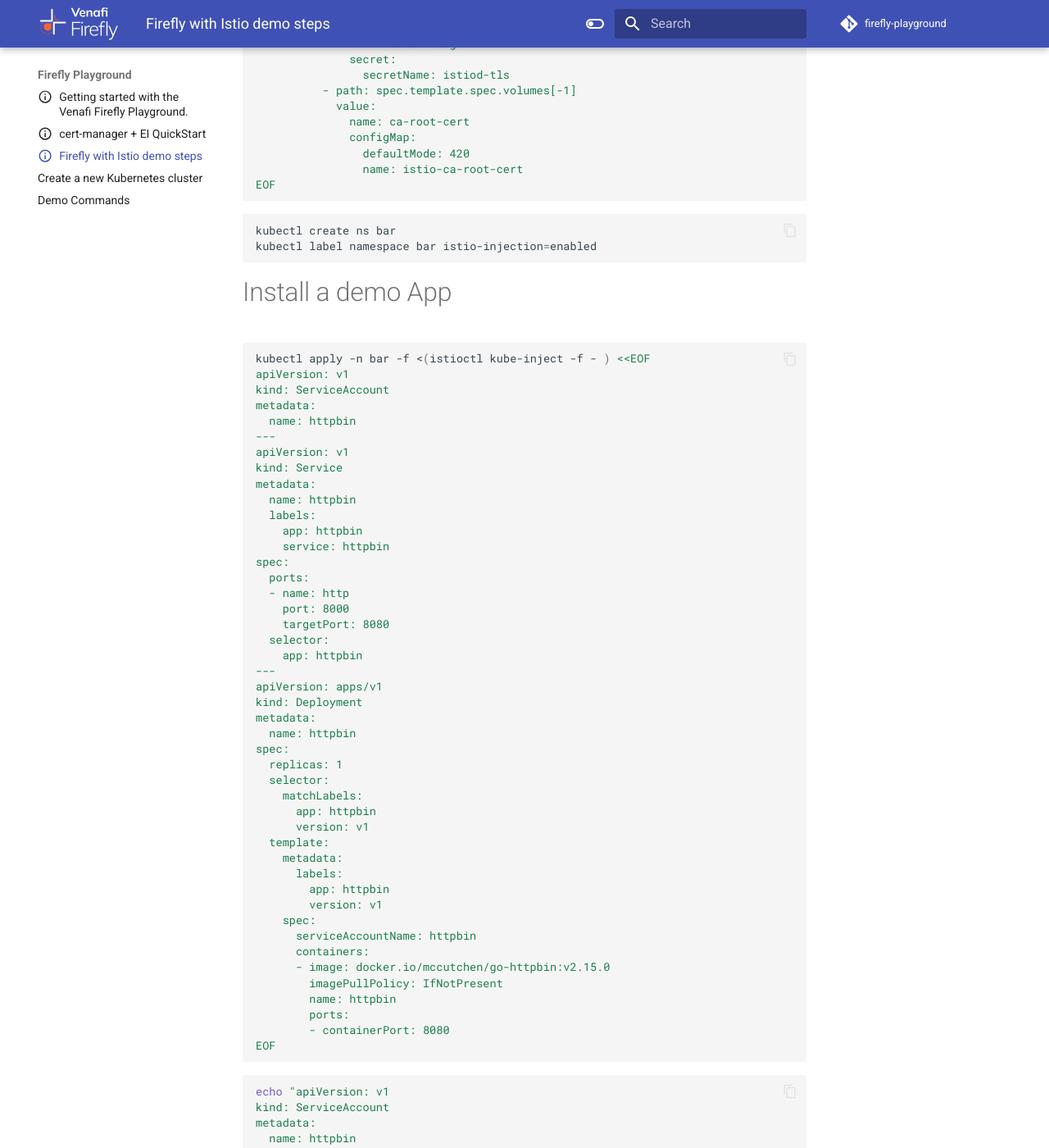
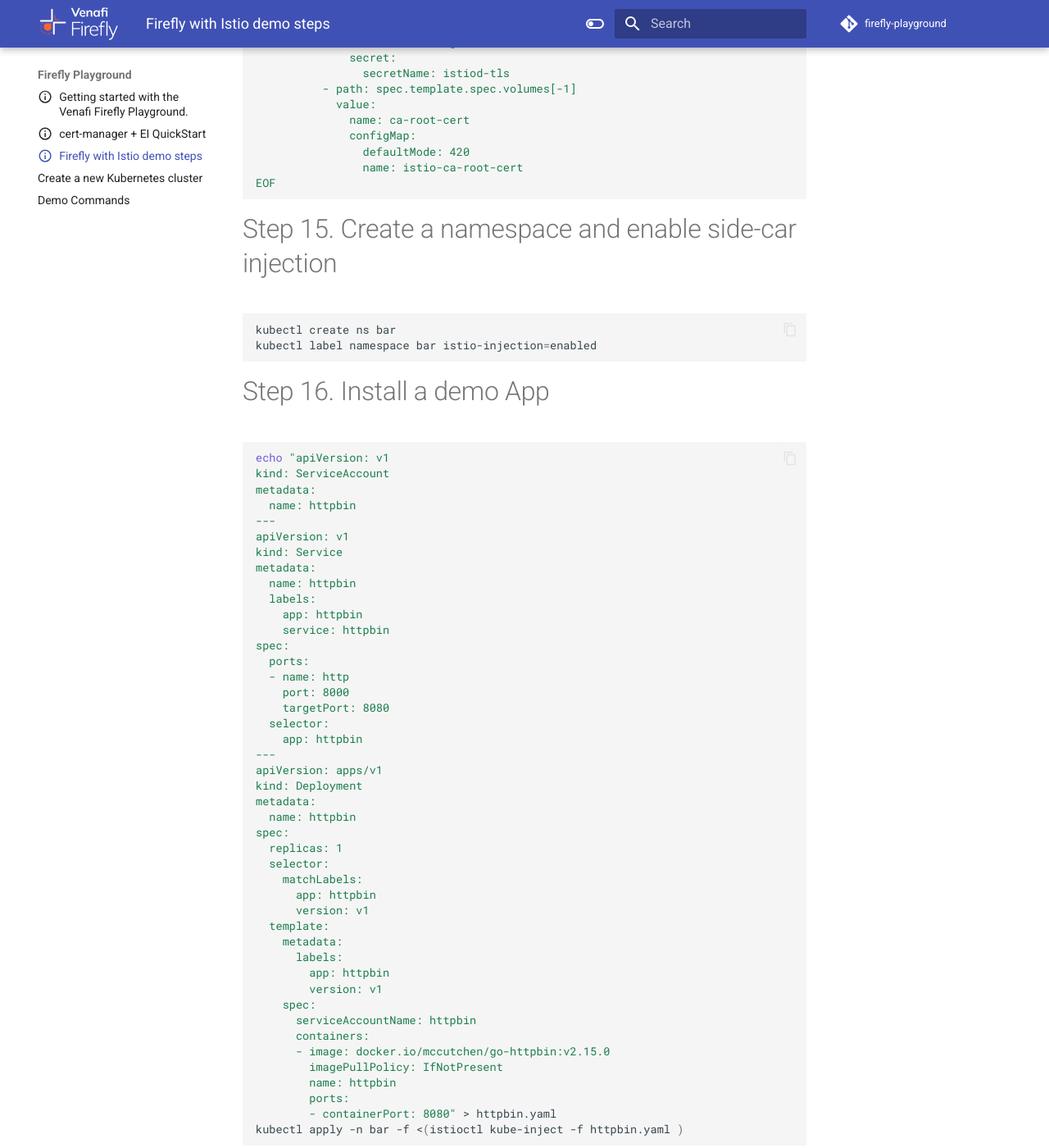
Before and after one commit to Venafi/firefly-playground, an MkDocs documentation site: the page built from docs/istio-firefly.md, in a window 1280 px wide and 1400 px high, scrolled down 6351 px. Shown: the whole window at 82% size. Built offline with MkDocs 1.6.1 and Material for MkDocs 9.7.7, drawn with Linux system fonts in a browser that asks for light colours; comment, search, counter and statistics services are not loaded; the version menu is left out; some of the changed text lies outside the part shown.

Commit message:
added get api steps

````diff
--- a/docs/istio-firefly.md
+++ b/docs/istio-firefly.md
@@ -34,7 +34,7 @@
   </div>
 </div>
 
-# Create a new Kubernetes cluster
+# Step 1. Create a new Kubernetes cluster
 
 Lets create a new Kubernetes cluster. You can use [KIND](https://kind.sigs.k8s.io) or [K3D](https://k3d.io/stable/).
 
@@ -115,7 +115,7 @@
 EOF
 ```
 
-# Step 6 Get an API Key
+# Step 6 Get an API Key and create an environment variable
 
 <style>
 .row {
@@ -137,14 +137,18 @@
   </div>
 </div>
 
-## Step 6. Create a new Venafi Service Account
+```sh
+export API_KEY=api key from above
+```
+
+# Step 7. Create a new Venafi Service Account
 
 ```sh
 $(venctl iam service-accounts firefly create --name sa-firefly-1 --api-key $API_KEY --output json --output-file venafi-sa-creds.json  )
 #$(venctl iam service-accounts firefly create --name sa-firefly --api-key d6153163-a2d6-44a5-a226-7f9943d30923 --output json)
 ```
 
-# Step 7 Create a new Firefly configuration
+# Step 8 Create a new Firefly configuration
 
 <style>
 .row {
@@ -218,17 +222,13 @@
 EOF
 ```
 
-# Installing Istio
-
-Now lets install Istio
-
-## Step 1. Create a new namespace for Istio
+# Step 12. Create a new namespace for Istio
 
 ```sh
 kubectl create ns istio-system
 ```
 
-## Step 2. Install Istio-CSR using Helm
+# Step 13. Install Istio-CSR using Helm
 
 ```sh
 #Install istio CSR
@@ -342,60 +342,14 @@
 EOF
 ```
 
+# Step 15. Create a namespace and enable side-car injection
+
 ```sh
 kubectl create ns bar
 kubectl label namespace bar istio-injection=enabled
 ```
 
-# Install a demo App
-
-```sh
-kubectl apply -n bar -f <(istioctl kube-inject -f - ) <<EOF
-apiVersion: v1
-kind: ServiceAccount
-metadata:
-  name: httpbin
----
-apiVersion: v1
-kind: Service
-metadata:
-  name: httpbin
-  labels:
-    app: httpbin
-    service: httpbin
-spec:
-  ports:
-  - name: http
-    port: 8000
-    targetPort: 8080
-  selector:
-    app: httpbin
----
-apiVersion: apps/v1
-kind: Deployment
-metadata:
-  name: httpbin
-spec:
-  replicas: 1
-  selector:
-    matchLabels:
-      app: httpbin
-      version: v1
-  template:
-    metadata:
-      labels:
-        app: httpbin
-        version: v1
-    spec:
-      serviceAccountName: httpbin
-      containers:
-      - image: docker.io/mccutchen/go-httpbin:v2.15.0
-        imagePullPolicy: IfNotPresent
-        name: httpbin
-        ports:
-        - containerPort: 8080
-EOF
-```
+# Step 16. Install a demo App
 
 ```sh
 echo "apiVersion: v1
@@ -444,9 +398,8 @@
 kubectl apply -n bar -f <(istioctl kube-inject -f httpbin.yaml )
 ```
 
-## Inspect the Secret
+# Step 17. Inspect the Secret
 
-Replace
 
 ```sh
 istioctl pc secret  $(kubectl get pod -n bar -l app=httpbin -o jsonpath={.items..metadata.name}) \
````
Also changed, not shown: other parts of docs/istio-firefly.md (+4 -4 lines).
